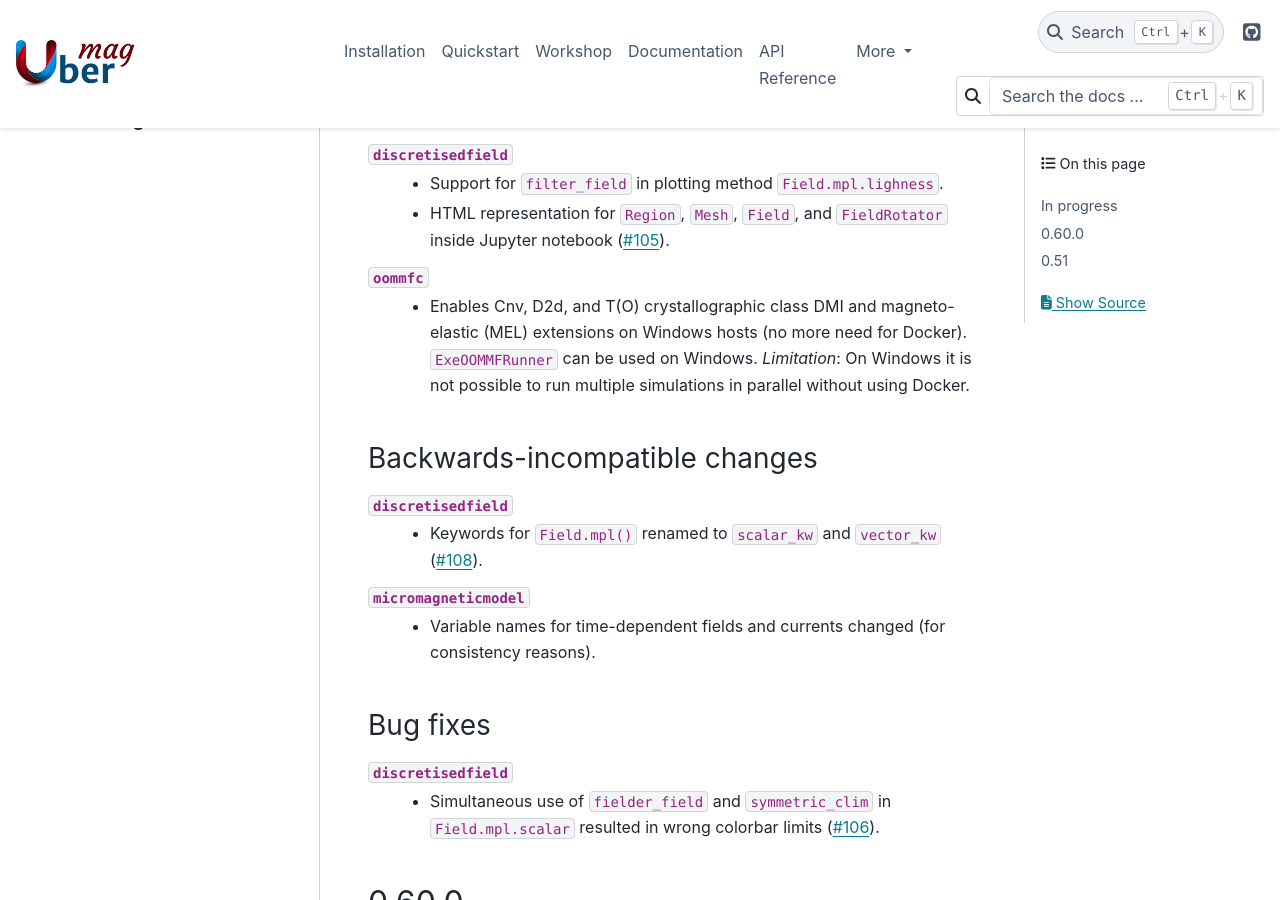
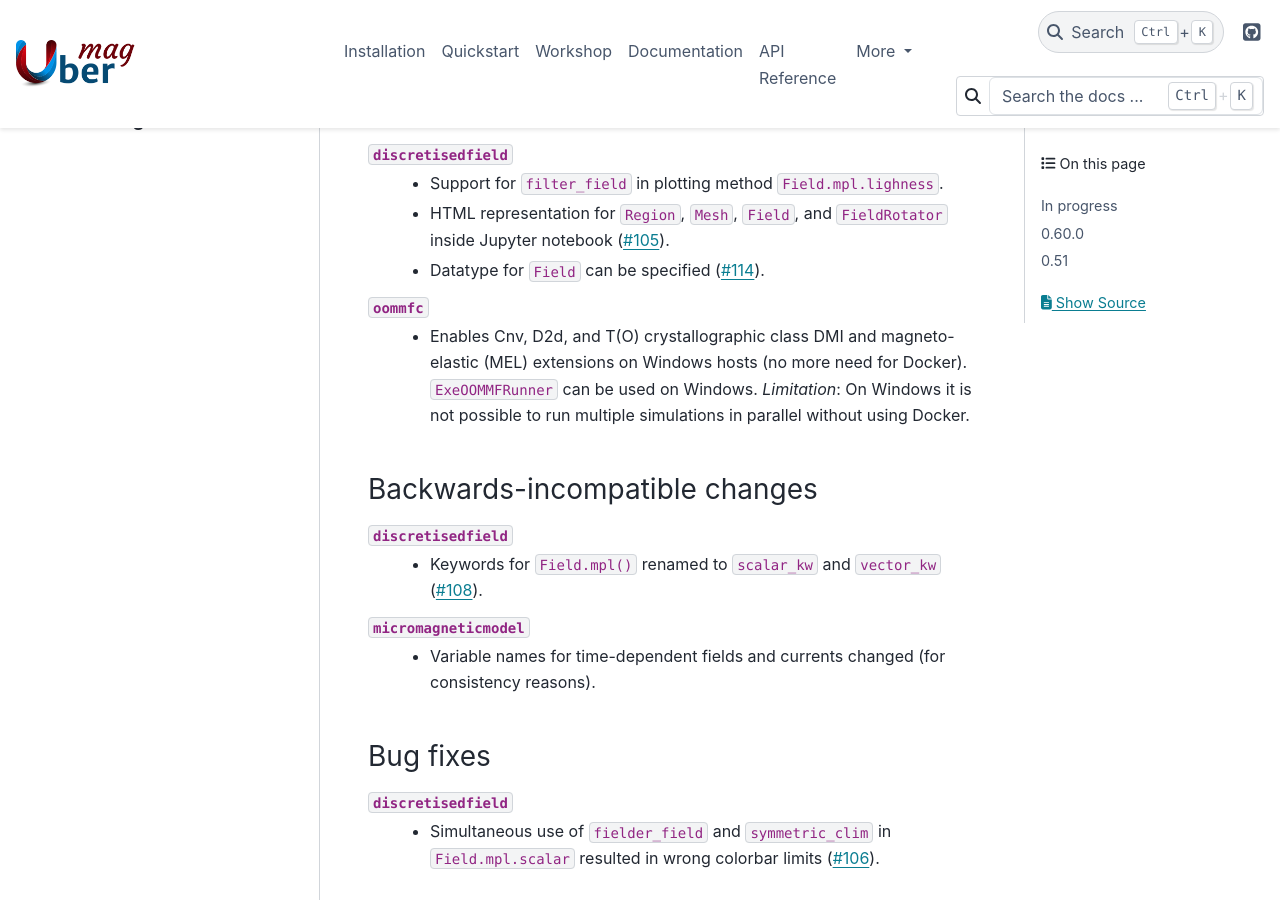
Before and after one commit to ubermag/ubermag.github.io, a Sphinx documentation site: the page built from source/changelog.rst, in a window 1280 px wide and 900 px high, scrolled down 462 px. Built offline with Sphinx 7.4.7 and the PyData theme 0.15.4, drawn with Linux system fonts in a browser that asks for light colours; pages that are not in the unit, such as notebooks, are missing from menus.

Commit message:
Update changelog.rst

```diff
--- a/source/changelog.rst
+++ b/source/changelog.rst
@@ -16,6 +16,7 @@ New functionality
 ``discretisedfield``
   - Support for ``filter_field`` in plotting method ``Field.mpl.lighness``.
   - HTML representation for ``Region``, ``Mesh``, ``Field``, and ``FieldRotator`` inside Jupyter notebook (`#105 <https://github.com/ubermag/discretisedfield/pull/105>`__).
+  - Datatype for ``Field`` can be specified (`#114 <https://github.com/ubermag/discretisedfield/pull/114>`__).
 
 ``oommfc``
   - Enables Cnv, D2d, and T(O) crystallographic class DMI and magneto-elastic (MEL) extensions on Windows hosts (no more need for Docker).
```
